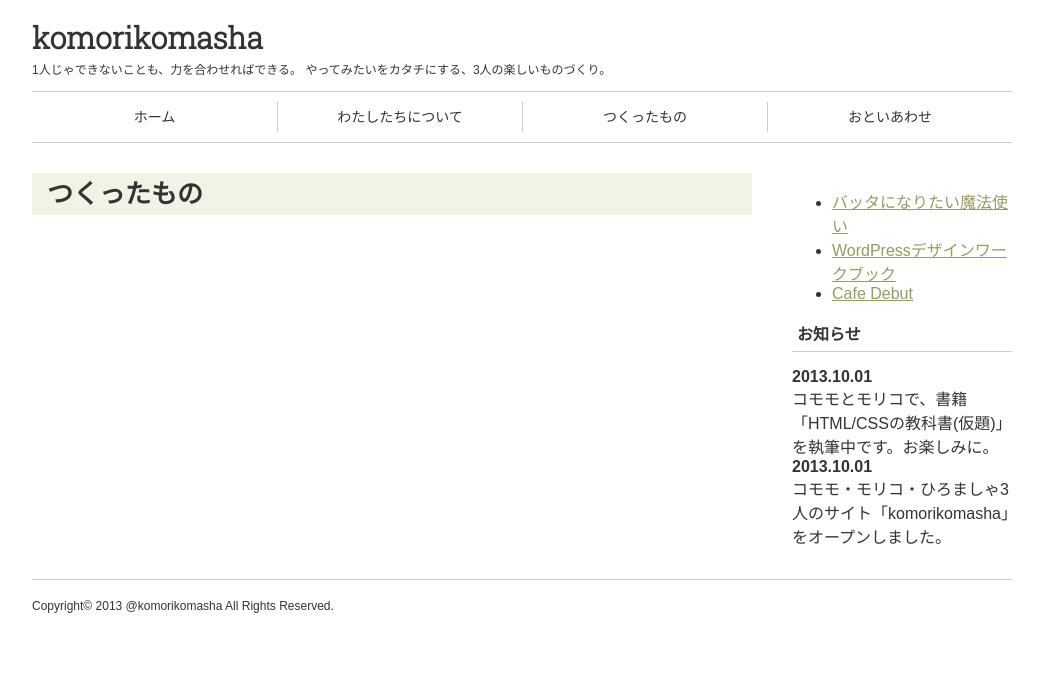
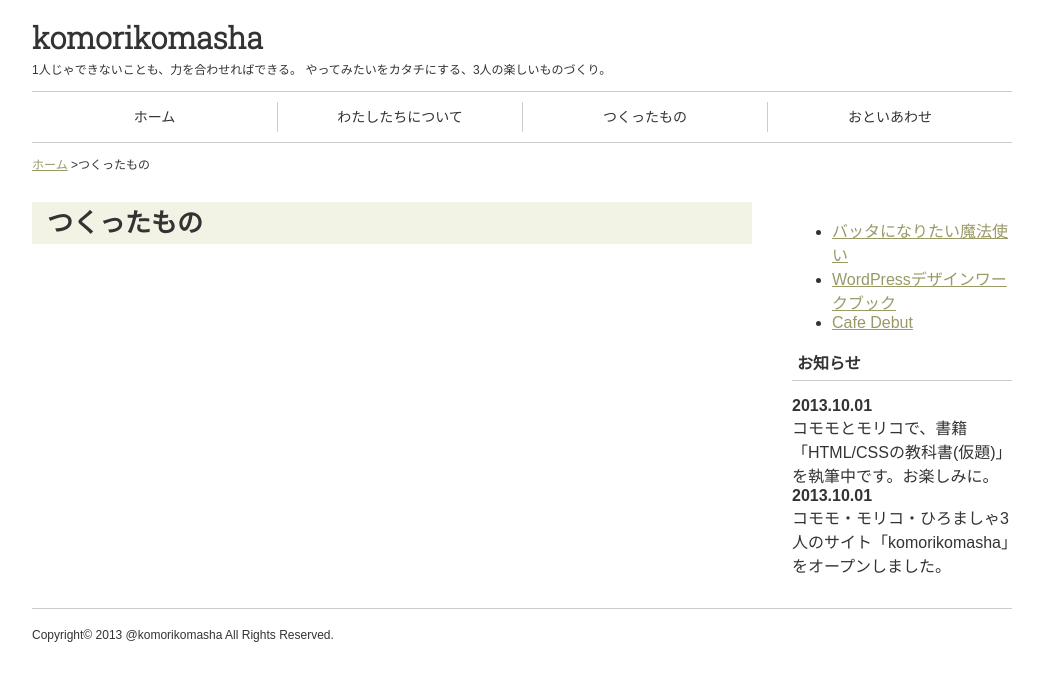
Before and after one commit to katorie/www, a plain HTML site: page portfolio/index.html in a window 1280 px wide. Shown: the whole page, without its empty margins (118-1161 px from the left). Drawn offline with Linux system fonts and the light colour scheme.

Commit message:
add_topicPath

```diff
--- a/common/css/style.css
+++ b/common/css/style.css
@@ -7,6 +7,9 @@ body {
 /*リンク*/
 a { color: #999966; }
 a:hover { color: #996600;}
+
+/*パンくずリスト*/
+.topicPath { font-size: 12px; }
 
 /*ページ*/
 #page {
--- a/portfolio/index.html
+++ b/portfolio/index.html
@@ -2,7 +2,7 @@
 <html lang="ja">
 <head>
     <meta charset="utf-8">
-    <title>ページのタイトル</title>
+    <title>つくったもの</title>
 <link rel="stylesheet" href="../common/css/normalize.css">
 <link rel="stylesheet" href="../common/css/style.css">
 </head>
@@ -24,6 +24,8 @@
         </ul>
     </nav>
 </header>
+
+<p class="topicPath"><a href="../index.html">ホーム</a> &gt;つくったもの</p>
 
 <div id="pageBody">
 
```
Also changed, not shown: about/index.html (+2 -0 lines), contact/index.html (+2 -0 lines), portfolio/01.html (+1 -0 lines).
